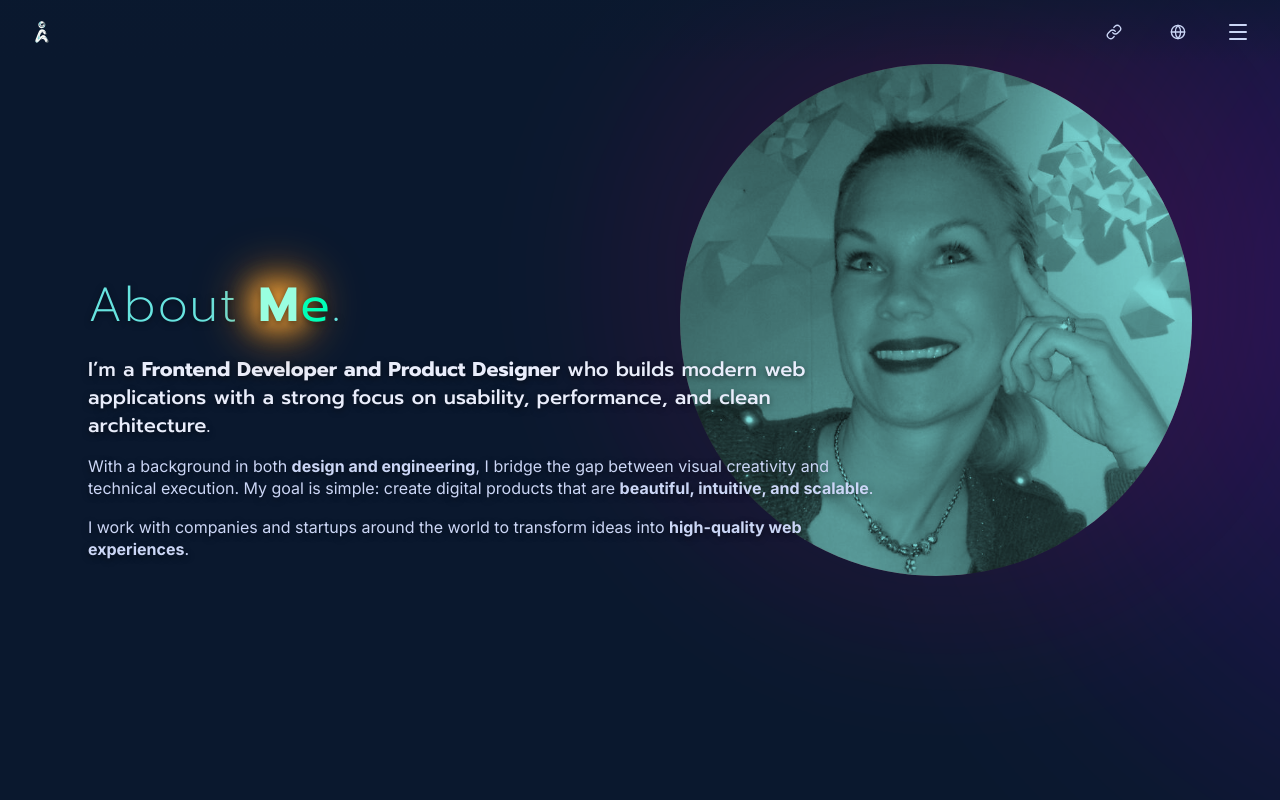
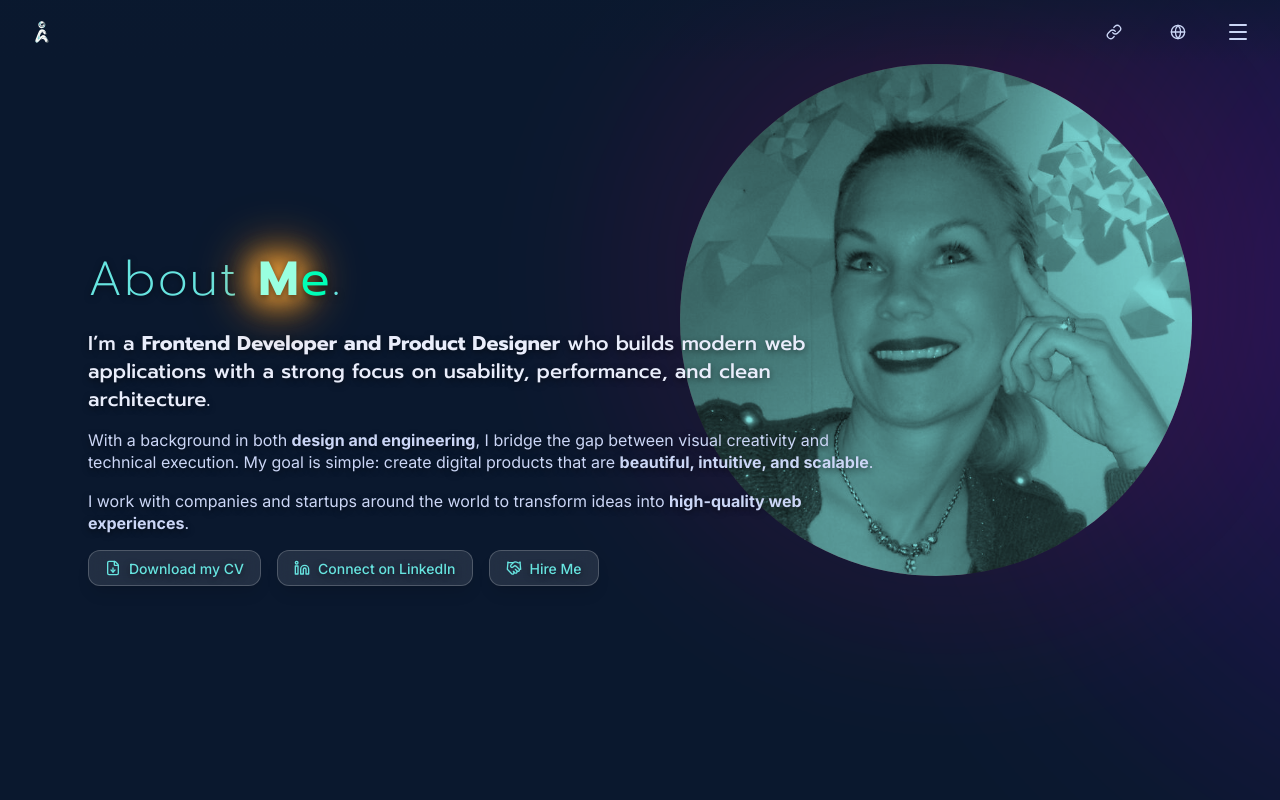
Before and after one commit to Bjornhona/asa-eriksson-portfolio, a Next.js app: page /en/about in a window 1280 px wide. Shown: the top 800 px of the page. Built offline with nearby package versions, Linux system fonts and the light colour scheme.

Commit message:
cv addded

```diff
--- a/packages/ui/Button/Button.tsx
+++ b/packages/ui/Button/Button.tsx
@@ -15,7 +15,7 @@ const Button = ({ href = "#", children, ...props }: ButtonProps) => {
       {href ? (
         <Link
         href={href}
-        target={href.startsWith("http") ? "_blank" : undefined}
+        target={href.startsWith("http") || href.endsWith("pdf") ? "_blank" : undefined}
         rel={href.startsWith("http") ? "noopener noreferrer" : undefined}>
           {children}
         </Link>
--- a/src/app/[locale]/about/page.tsx
+++ b/src/app/[locale]/about/page.tsx
@@ -5,7 +5,7 @@ import { container, fadeInUp } from "@/lib/animations";
 import TitleHoverGlow from "@/components/TitleHoverGlow/TitleHoverGlow";
 import BlendImageFilter from "@/components/BlendImageFilter/BlendImageFilter";
 import { Button } from "@/ui";
-import { MailIcon } from "lucide-react";
+import { FileDownIcon, HandshakeIcon, LinkedinIcon, MailIcon } from "lucide-react";
 import { TimeLineWrapper } from "@/components/TimeLineWrapper/TimeLineWrapper";
 
 const AboutPage = () => {
@@ -58,6 +58,21 @@ const AboutPage = () => {
               I work with companies and startups around the world to transform
               ideas into <strong>high-quality web experiences</strong>.
             </motion.h6>
+
+            <motion.div variants={fadeInUp} className="flex flex-col sm:flex-row gap-4">
+            <Button asChild variant="glass" href="/asa-eriksson-cv.pdf">
+              <FileDownIcon className="w-4 h-4" />
+              Download my CV
+            </Button>
+            <Button variant="glass" href="https://www.linkedin.com/in/asaeri3/">
+              <LinkedinIcon className="w-4 h-4" />
+              Connect on LinkedIn
+            </Button>
+            <Button variant="glass" href="/services">
+              <HandshakeIcon className="w-4 h-4" />
+              Hire Me
+            </Button>
+            </motion.div>
           </motion.div>
         </div>
       </div>
--- a/src/components/TimeLineWrapper/TimeLineWrapper.tsx
+++ b/src/components/TimeLineWrapper/TimeLineWrapper.tsx
@@ -36,7 +36,7 @@ export const TimeLineWrapper = ({
     <motion.div
       className="relative max-w-md mx-auto pl-12"
       onViewportEnter={() => setActiveIndex(index)}
-      viewport={{ amount: 0.5, once: true }}
+      viewport={{ amount: 0.5, once: true, margin: "0px 0px -100px 0px" }}
       initial={{ scaleY: 0 }}
       whileInView={{ scaleY: 1 }}
       transition={{
```
Also changed, not shown: 1 other file (tests, documents, lock files or other folders).
